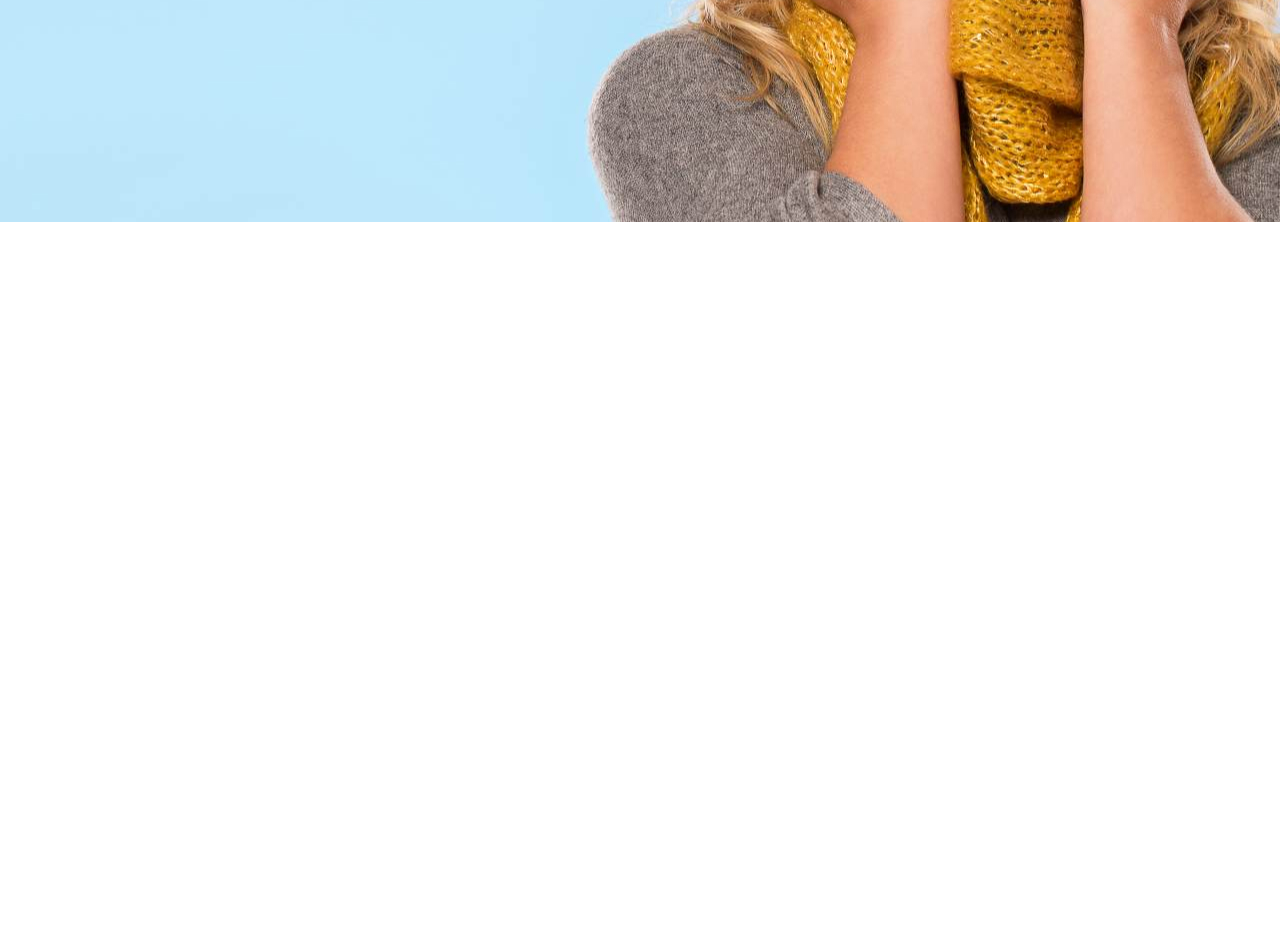
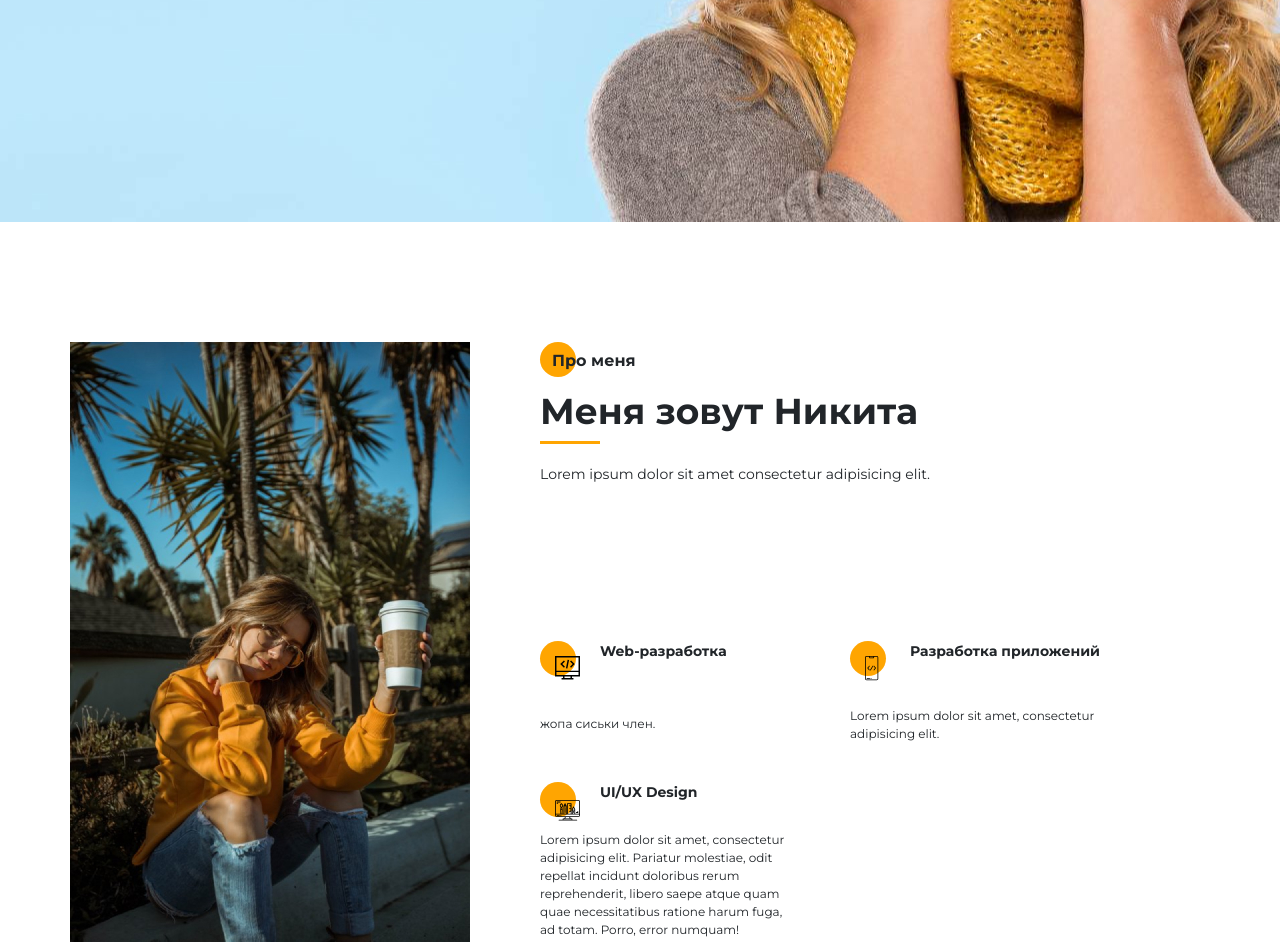
Before and after one commit to euphemi5m/portfolio, a website: page src/index.html in a window 1280 px wide. Shown: the part 578-1520 px from the top of the page. Before the commit the page ends 800 px from the top, so only its background shows below. Drawn offline with nearby package versions, Linux system fonts and the light colour scheme; files that its build step writes are made by us from their sources; files whose address does not match are found by name.

Commit message:
second screen

```diff
--- a/src/index.html
+++ b/src/index.html
@@ -111,6 +111,62 @@
             </div>
         </div>
     </section>
+
+    <section class="about">
+        <div class="container">
+            <div class="about__wrapper">
+                <div class="about__photo">
+                    <img src="img/main_photo.jpg" alt="photo" class="about__photo">
+                </div>
+
+                <div class="about__descr">
+                    <h2 class="title title_fz16 about__title">
+                        Про меня
+                    </h2>
+                    <div class="title title_fz36 about__subtitle">Меня зовут Никита</div>
+                    <div class="divider"></div>
+                    <p class="about__text">
+                        Lorem ipsum dolor sit amet consectetur adipisicing elit.
+                    </p>
+                </div>
+                <div class="about__skills">
+                    <div class="about__skills-item">
+                        <div class="about__skills-circle">
+                            <img src="icons/about_me/web_development.svg" alt="web-dev">
+                        </div>
+                        <div class="title title_fz14">
+                            Web-разработка
+                        </div>
+                        <div class="about__skills-text">
+                            жопа сиськи член.
+                        </div>
+                    </div>
+                    <div class="about__skills-item">
+                        <div class="about__skills-circle">
+                            <img src="icons/about_me/mobile_dev.svg" alt="web-dev">
+                        </div>
+                        <div class="title title_fz14">
+                            Разработка приложений
+                        </div>
+                        <div class="about__skills-text">
+                            Lorem ipsum dolor sit amet, consectetur adipisicing elit.
+                        </div>
+                    </div>
+                    <div class="about__skills-item">
+                        <div class="about__skills-circle">
+                            <img src="icons/about_me/design.svg" alt="web-dev">
+                        </div>
+                        <div class="title title_fz14">
+                            UI/UX Design
+                        </div>
+                        <div class="about__skills-text">
+                            Lorem ipsum dolor sit amet, consectetur adipisicing elit. Pariatur molestiae, odit repellat incidunt doloribus rerum reprehenderit, libero saepe atque quam quae necessitatibus ratione harum fuga, ad totam. Porro, error numquam!
+                        </div>
+                    </div>
+                </div>
+            </div>
+        </div>
+    </section>
     <script src="js/script.js"></script>
 </body>
 </html>
--- /dev/null
+++ b/src/sass/blocks/_about.scss
@@ -0,0 +1,61 @@
+.about {
+    padding-top: 120px;
+    &__wrapper {
+        display: grid;
+        grid-template-columns: 400px 670px;
+        grid-template-rows: minmax(245px, auto) minmax(255px, auto);
+        grid-auto-rows: minmax(245px, auto);
+        column-gap: 70px;
+        row-gap: 40px;
+    }
+    &__photo {
+        grid-row: 1/3;
+        img {
+            width: 100%;
+        }
+    }
+    &__descr {
+        padding-top: 6px;
+        .divider {
+            margin-top: 0;
+        }
+    }
+    &__title {
+        position: relative;
+        padding-top: 1px;
+        padding: 1px 0 0 12px;
+        @include before_circle;
+    }
+    &__text {
+        margin-top: 20px;
+        font-size: 14px;
+        line-height: 21px;
+    }
+    &__skills {
+        display: grid;
+        grid-template: repeat(2, minmax(115px, auto)) / repeat(2, 260px);
+        grid-auto-rows: 1fr;
+        column-gap: 50px;
+        row-gap: 20px;
+        &-item {
+            display: grid;
+            grid-template-columns: 40px 200px;
+            column-gap: 20px;
+        }
+        &-circle {
+            position: relative;
+            padding: 15px 0 0 15px;
+            @include before_circle;
+            &:before {
+                top: 0;
+            }
+        }
+        &-text {
+            grid-row: 2/3;
+            grid-column: 1/3;
+            margin-top: 6px;
+            font-size: 12px;
+            line-height: 18px;
+        }
+    }
+}
--- a/src/sass/blocks/_title.scss
+++ b/src/sass/blocks/_title.scss
@@ -3,13 +3,16 @@
     font-size: 36px;
     line-height: 60px;
     &_fz14 {
-        font-style: 14px;
+        font-size: 14px;
         line-height: 21px;
     }
     &_fz16 {
         font-size: 16px;
         line-height: 24px;
     }
+    &_fz36 {
+        font-size: 36px;
+    }
     &_fz48 {
         font-size: 48px;
     }
--- a/src/sass/style.scss
+++ b/src/sass/style.scss
@@ -15,9 +15,17 @@
     margin: 0 auto;
 }
 
+.divider {
+    width: 60px;
+    height: 3px;
+    background-color: $main-color;
+    margin-top: 25px;
+}
+
 
 @import 'blocks/promo';
 @import 'blocks/title';
 @import 'blocks/button';
 @import 'blocks/sidepanel';
 @import 'blocks/menu';
+@import 'blocks/about';
```
Also changed, not shown: dist/css/style.min.css, dist/index.html, dist/js/script.js (deleted).
